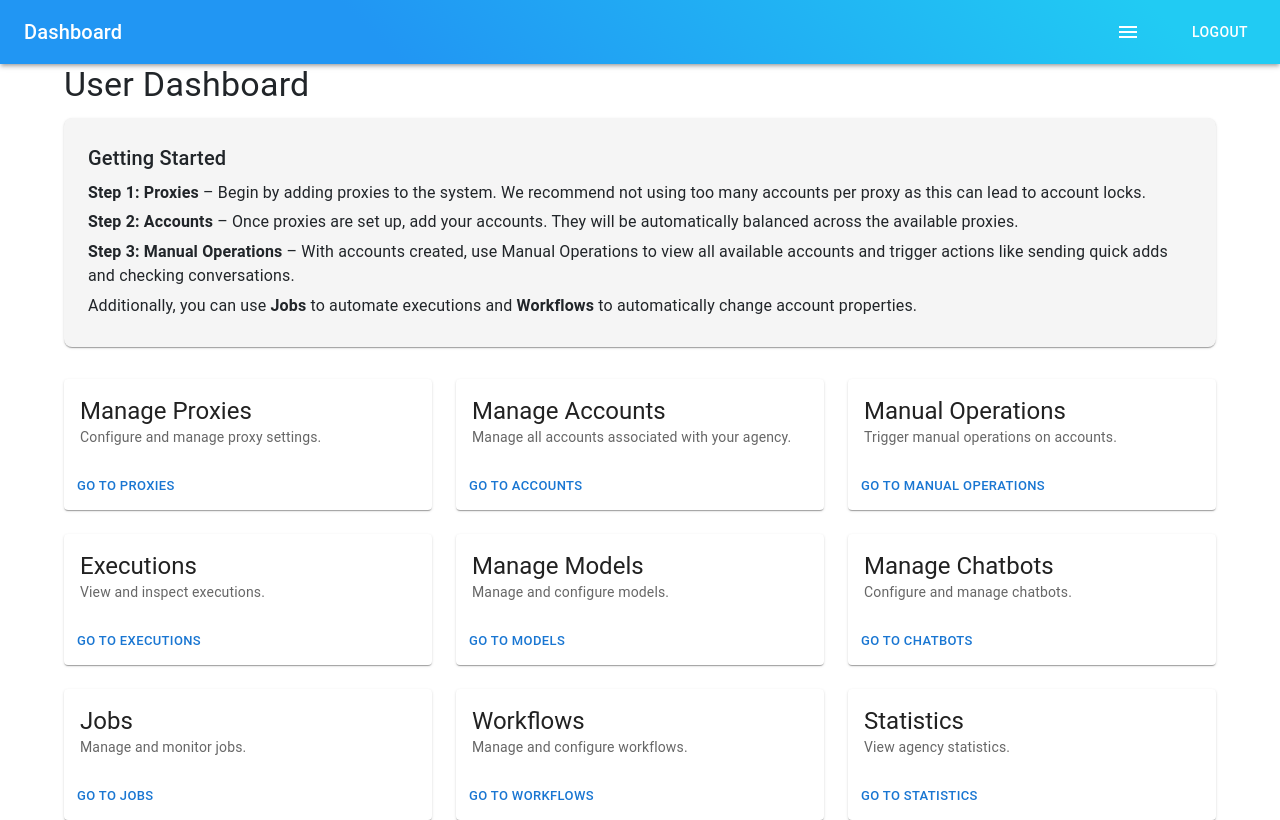
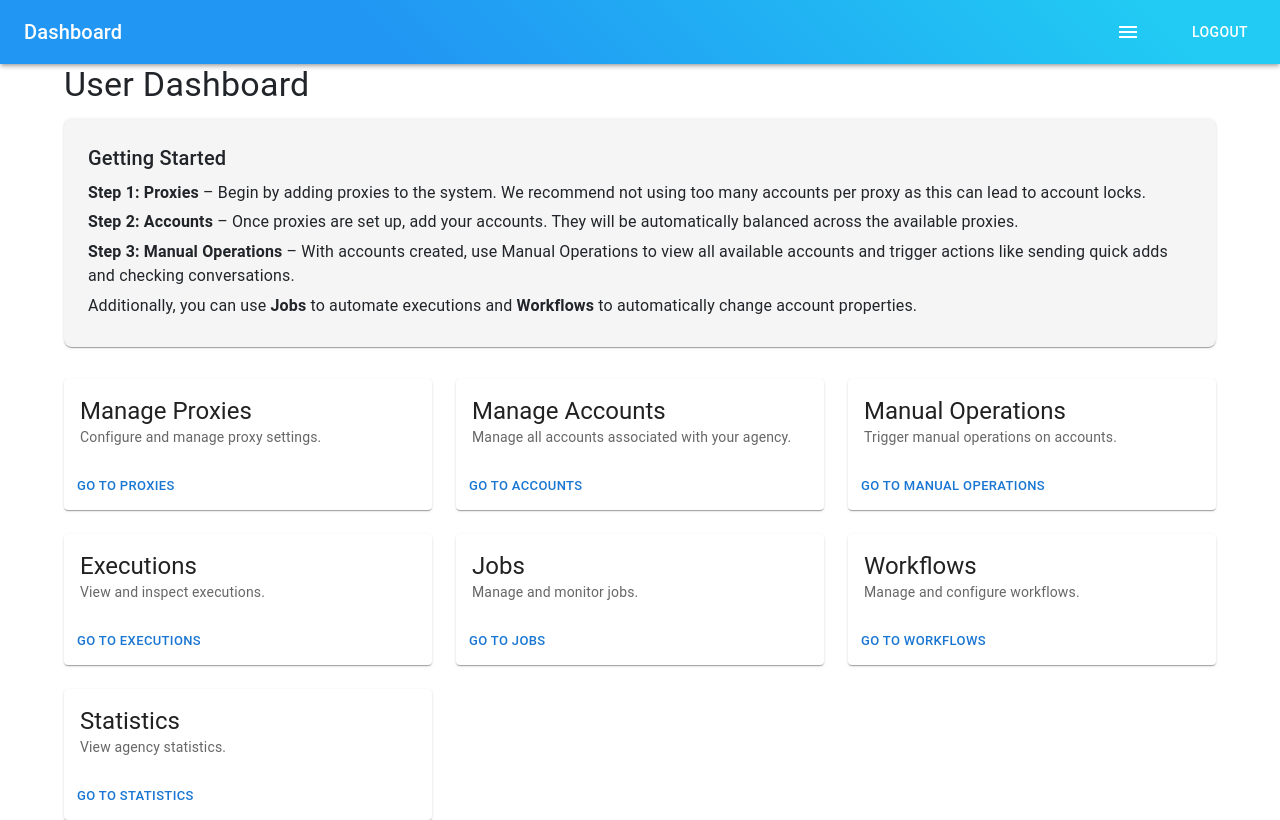
Before and after one commit to vlaven96/multitenant_bot_platform_fe, a React (Vite) app: page /agency/1 in a window 1280 px wide. Built offline with nearby package versions, Linux system fonts and the light colour scheme; sample sign-in values are in the browser's storage.

Commit message:
update user home

```diff
--- a/src/components/user/UserHome.tsx
+++ b/src/components/user/UserHome.tsx
@@ -98,7 +98,7 @@
             </CardActions>
           </Card>
         </Grid>
-        <Grid item xs={12} sm={6} md={4}>
+        {/* <Grid item xs={12} sm={6} md={4}>
           <Card>
             <CardContent>
               <Typography variant="h5" component="div">
@@ -114,8 +114,8 @@
               </Button>
             </CardActions>
           </Card>
-        </Grid>
-        <Grid item xs={12} sm={6} md={4}>
+        </Grid> */}
+        {/* <Grid item xs={12} sm={6} md={4}>
           <Card>
             <CardContent>
               <Typography variant="h5" component="div">
@@ -131,7 +131,7 @@
               </Button>
             </CardActions>
           </Card>
-        </Grid>
+        </Grid> */}
         <Grid item xs={12} sm={6} md={4}>
           <Card>
             <CardContent>
```
